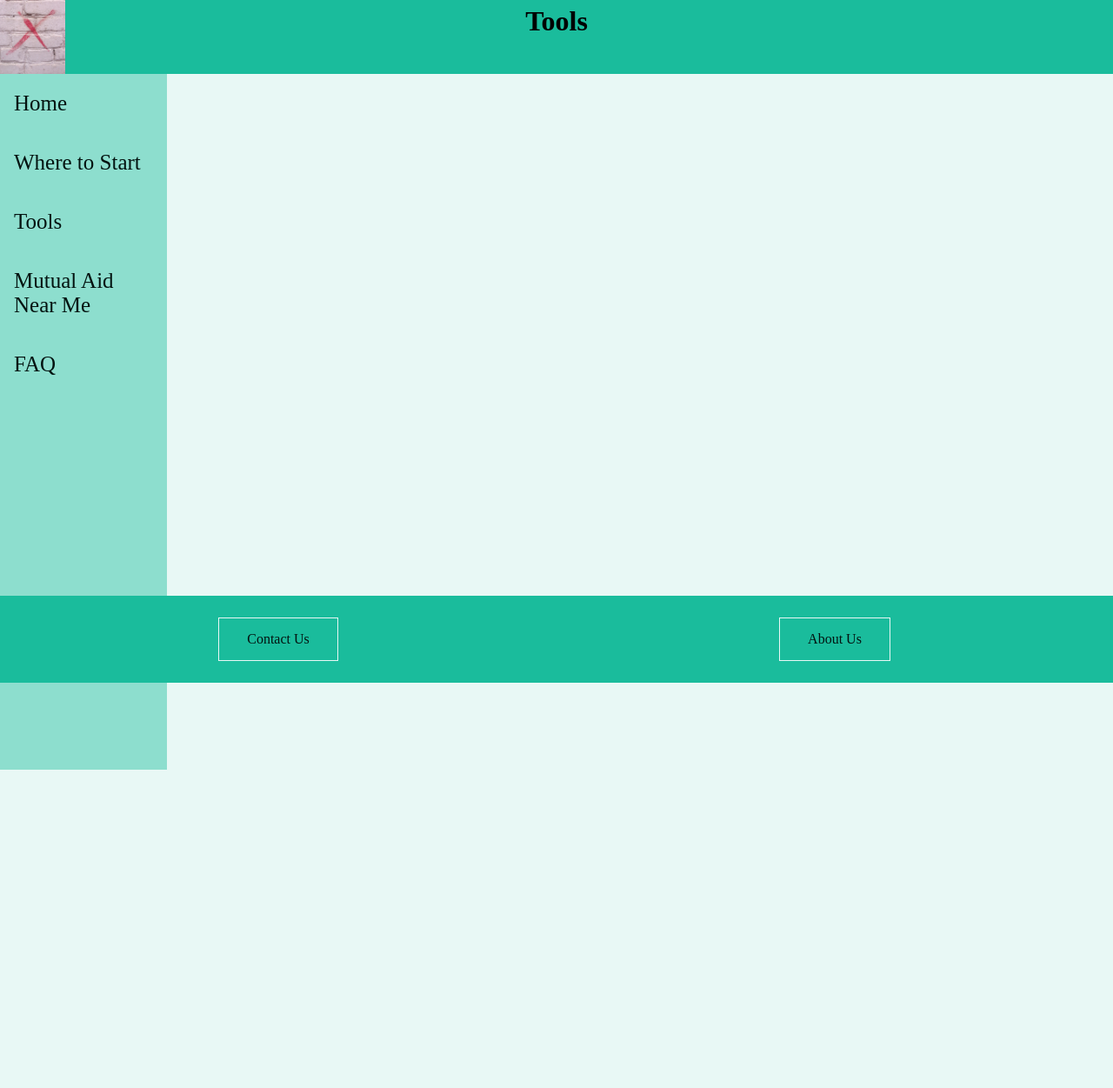
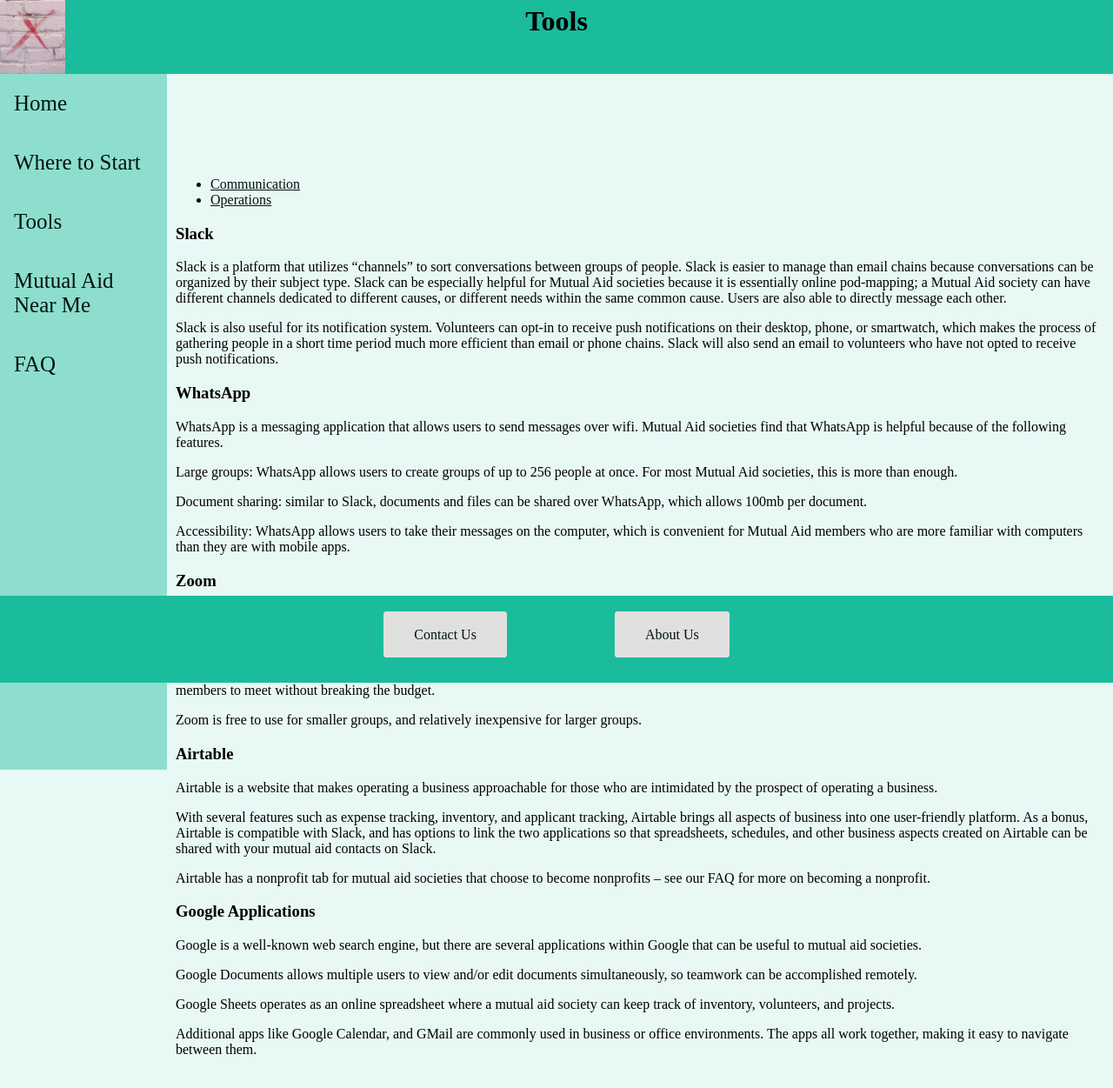
Before and after one commit to INF466Spring2021/MutualAid, a plain HTML site: page tools.html in a window 1280 px wide. Shown: the part 15-1266 px from the top of the page at 87% size. Before the commit the page ends 800 px from the top, so only its background shows below. Drawn offline with Linux system fonts and the light colour scheme; files whose address does not match are found by name.

Commit message:
added current content and html

```diff
--- a/tools.html
+++ b/tools.html
@@ -40,53 +40,110 @@
         </header>
 
         <br />
-        <br />
-        <br />
-
-        <div class="container"> <!-- Look into jQuery UI tabs. For now, just static HTML -->
-            <--! tab links -->
-    <div class="tab">
-      <button class="tablinks" onclick="Openname(event, '')">Communication</button>
-      <button class="tablinks" onclick="Openname(event, '')">Operations</button>
+        <main>
+            <div class="spacer">
+                &nbsp;
+            </div>
+            <div id="tabs">
+                <ul>
+                    <li><a href="#tabs-1">Communication</a></li>
+                    <li><a href="#tabs-2">Operations</a></li>
+                </ul>
+                <div id="tabs-1">
+                    <div class="accordion">
+                        <h3>Slack</h3>
+                        <div>
+                            <p>
+				Slack is a platform that utilizes “channels” to sort conversations between groups of people.  Slack is easier to manage than email chains because conversations can be organized by their subject type. Slack can be especially helpful for Mutual Aid societies because it is essentially online pod-mapping; a Mutual Aid society can have different channels dedicated to different causes, or different needs within the same common cause. Users are also able to directly message each other.
+                            </p>
+			     <p>
+				Slack is also useful for its notification system. Volunteers can opt-in to receive push notifications on their desktop, phone, or smartwatch, which makes the process of gathering people in a short time period much more efficient than email or phone chains. Slack will also send an email to volunteers who have not opted to receive push notifications.
+			    </p>
                         </div>
 
-    <--! tab content -->
-    <div id="tab 1 tools" class="tabcontent">
-      <div class="subtopic 1">
-      <h3></h3>
-      <p></p>
+                        <h3>WhatsApp</h3>
+                        <div>
+                            <p>
+				WhatsApp is a messaging application that allows users to send messages over wifi. Mutual Aid societies find that WhatsApp is helpful because of the following features.
+                            </p>
+			    <p>
+				Large groups: WhatsApp allows users to create groups of up to 256 people at once. For most Mutual Aid societies, this is more than enough.
+			    </p>
+			    <p>
+			        Document sharing: similar to Slack, documents and files can be shared over WhatsApp, which allows 100mb per document.
+			    </p>
+			    <p>
+				Accessibility: WhatsApp allows users to take their messages on the computer, which is convenient for Mutual Aid members who are more familiar with computers than they are with mobile apps.
+			    </p>
 			</div>
 
-      <div class="subtopic 2">
-      <h3></h3>
-      <p></p>
+                        <h3>Zoom</h3>
+                        <div>
+                            <p>
+				If you were in school or at work in 2020, you were likely introduced to Zoom, Microsoft Teams, or some other video messaging software as a means of communication during quarantine.
+                            </p>
+			    <p>
+				Zoom and other video messaging options offer an alternative to physical meetings and can be helpful for mutual aid societies. Often, people must work at their day jobs in addition to their role in mutual aid societies, so Zoom and other applications can provide a non-cost restrictive option that allows a pod-map of mutual aid members to meet without breaking the budget.
+			    </p>
+			    <p>
+				Zoom is free to use for smaller groups, and relatively inexpensive for larger groups.
+			    </p>
                         </div>
                     </div>
-
-    <div id="tab 2 tools" class="tabcontent">
-      <div class="subtopic 1">
-      <h3></h3>
-      <p></p>
+                </div>
+                <div id="tabs-2">
+                    <div class="accordion">
+                        <h3>Airtable</h3>
+                        <div>
+                            <p>
+				Airtable is a website that makes operating a business approachable for those who are intimidated by the prospect of operating a business.
+                            </p>
+			    <p>
+				With several features such as expense tracking, inventory, and applicant tracking, Airtable brings all aspects of business into one user-friendly platform. As a bonus, Airtable is compatible with Slack, and has options to link the two applications so that spreadsheets, schedules, and other business aspects created on Airtable can be shared with your mutual aid contacts on Slack.
+			    </p>
+		            <p>
+				Airtable has a nonprofit tab for mutual aid societies that choose to become nonprofits – see our FAQ for more on becoming a nonprofit.
+			    </p>
                         </div>
 
-      <div class="subtopic 2">
-      <h3></h3>
-      <p></p>
+                        <h3>Google Applications</h3>
+                        <div>
+                            <p>
+			        Google is a well-known web search engine, but there are several applications within Google that can be useful to mutual aid societies.
+                            </p>
+			    <p>
+				Google Documents allows multiple users to view and/or edit documents simultaneously, so teamwork can be accomplished remotely.
+			    </p>
+			    <p>
+				Google Sheets operates as an online spreadsheet where a mutual aid society can keep track of inventory, volunteers, and projects.
+			    </p>
+			    <p>
+				Additional apps like Google Calendar, and GMail are commonly used in business or office environments. The apps all work together, making it easy to navigate between them.
+			    </p>
                         </div>
                     </div>
                 </div>
             </div>
-    <!-- Nav Mobile -->
-    <nav class="nav_mobile">
-
-    </nav>
+        </main>
 
         <footer>
-      <div class="buttonplacement">
-        <div tabindex="0" class="flexbutton"><a class="buttons">Contact Us</a></div>
-        <div tabindex="0" class="flexbutton"><a class="buttons">About Us</a></div>
+          <br>
+          <br>
+            <div class="footer a">
+                <a href="#">Contact Us</a>
+                <a href="about_us.html">About Us</a>
             </div>
+
         </footer>
 
+        <script>
+            $(document).ready(function() {
+                $( ".accordion" ).accordion({
+                    heightStyle: "content",
+                    collapsible: true
+                });
+                $( "#tabs" ).tabs();
+                });
+        </script>
     </body>
 </html>
```
Lines whose indentation alone changed are shown as unchanged.
